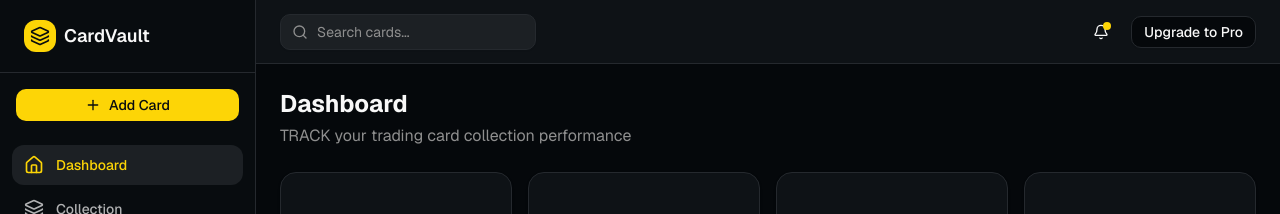
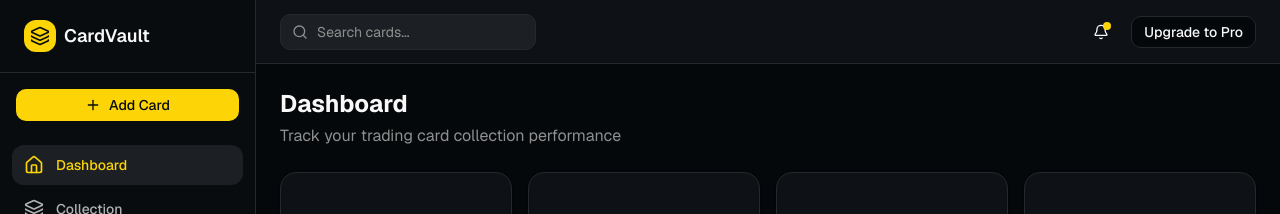
Before and after one commit to RiserRiserson/Chase-Cards, a Next.js app: page / in a window 1280 px wide. Shown: the top 214 px of the page. Built offline with nearby package versions, Linux system fonts and the light colour scheme; no server answers; the database is empty.

Commit message:
update title

```diff
--- a/app/page.tsx
+++ b/app/page.tsx
@@ -63,7 +63,7 @@ const [refreshKey, setRefreshKey] = useState(0)
           <div className="mb-6">
             <h1 className="text-2xl font-bold">Dashboard</h1>
             <p className="text-muted-foreground mt-1">
-              TRACK your trading card collection performance
+              Track your trading card collection performance
             </p>
           </div>
 
```
